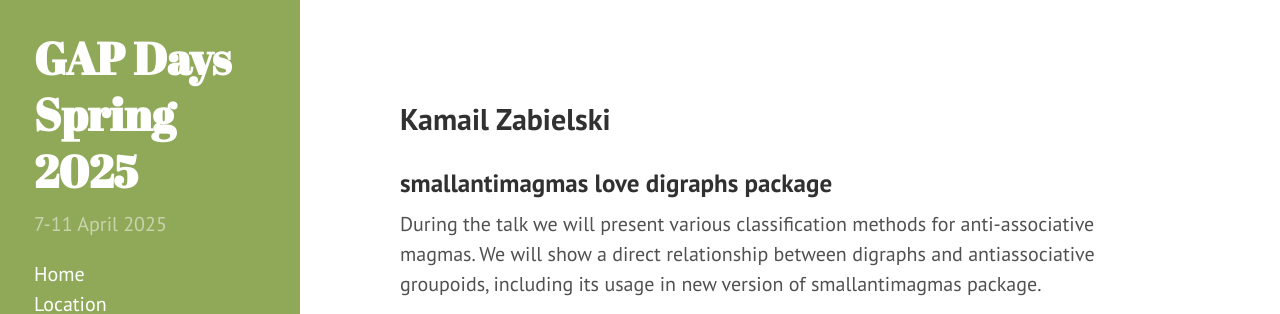
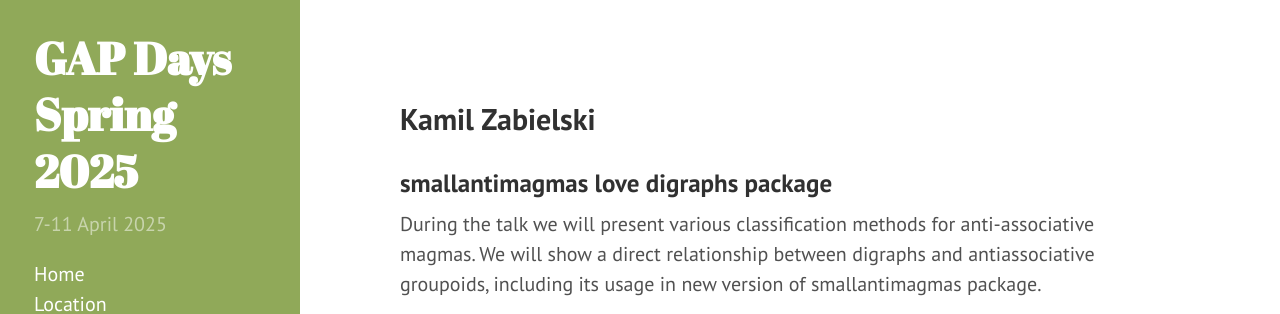
Before and after one commit to gapdays/gapdays2025-spring, a Jekyll site: the page built from abstracts/zabielski.md, in a window 1280 px wide. Shown: the top 314 px of the page. Built offline with Jekyll 4.4.1, drawn with Linux system fonts in a browser that asks for light colours; our own code applies the rules of GitHub Pages for plain Markdown files.

Commit message:
repaired mistake

```diff
--- a/abstracts/zabielski.md
+++ b/abstracts/zabielski.md
@@ -1,9 +1,9 @@
 ---
 layout: default
-permalink: /abstracts/schnelle
+permalink: /abstracts/zabielski
 ---
 
-## Kamail Zabielski
+## Kamil Zabielski
 
 ### smallantimagmas love digraphs package
 
```
